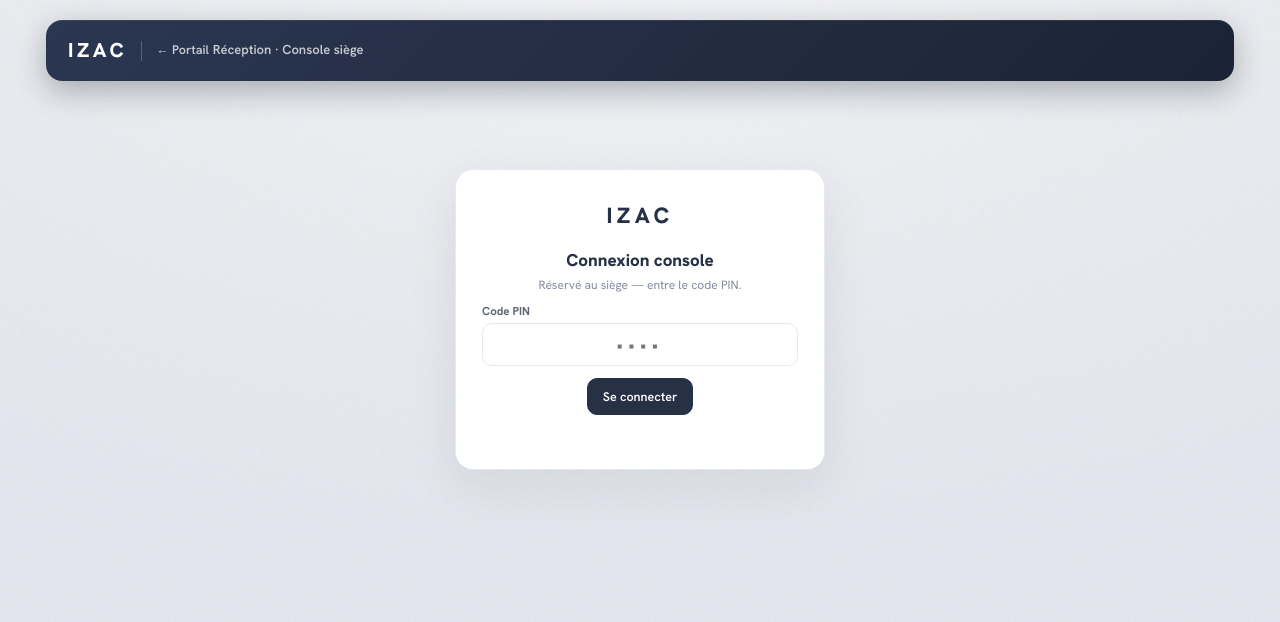
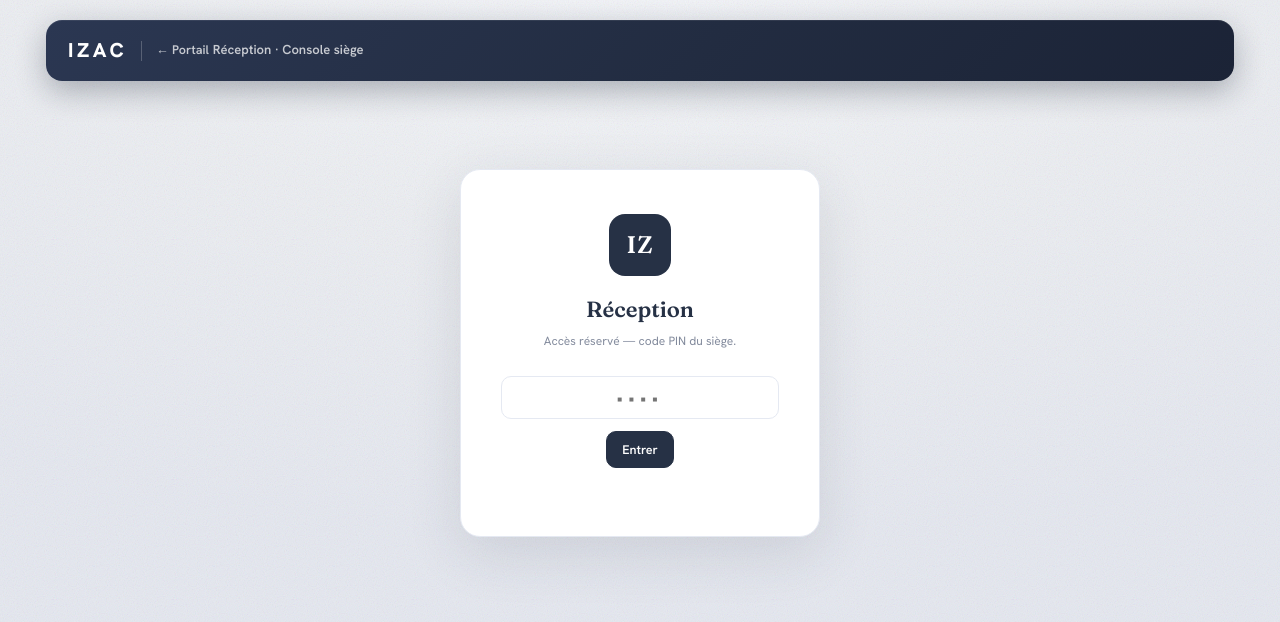
Before and after one commit to yytabares-glitch/izac-dashboard, a plain HTML site: page reception-admin.html in a window 1280 px wide. Shown: the top 622 px of the page. Drawn offline with nearby package versions, Linux system fonts and the light colour scheme.

Commit message:
Add files via upload

```diff
--- a/reception-admin.html
+++ b/reception-admin.html
@@ -6,7 +6,7 @@
 <title>Console réception — IZAC</title>
 <script src="https://cdn.jsdelivr.net/npm/@supabase/supabase-js@2"></script>
 <link rel="preconnect" href="https://fonts.googleapis.com"><link rel="preconnect" href="https://fonts.gstatic.com" crossorigin>
-<link href="https://fonts.googleapis.com/css2?family=Hanken+Grotesk:wght@400;500;600;700;800&display=swap" rel="stylesheet">
+<link href="https://fonts.googleapis.com/css2?family=Fraunces:opsz,wght@9..144,400;9..144,500;9..144,600&family=Hanken+Grotesk:wght@400;500;600;700;800&display=swap" rel="stylesheet">
 <style>
 *{box-sizing:border-box;-webkit-tap-highlight-color:transparent}
 :root{--bg:#EDEFF3;--ink:#263145;--ink2:#5b647a;--ink3:#828a9c;--line:#E5E9F2;--line2:#EEF1F6;--card:#fff;
@@ -82,9 +82,10 @@ tbody tr.lateRow{background:#fdf3f3} tbody tr.lateRow:hover{background:#fbe9e9}
 .muted{font-size:12px;color:var(--ink3)}
 .acc-set{display:flex;gap:6px;align-items:center}
 .acc-set input{width:84px;padding:6px 8px}
-#login{max-width:370px;margin:11vh auto 0;box-shadow:0 16px 50px rgba(20,22,27,.08);border-radius:18px;text-align:center;padding:30px 26px}
-#login .mark{display:block;font-size:22px;margin-bottom:16px;letter-spacing:.2em}
-#login h2{justify-content:center;font-size:17px}
+#login{max-width:360px;margin:11vh auto 0;box-shadow:0 16px 56px rgba(38,49,69,.12);border-radius:20px;text-align:center;padding:44px 40px}
+#login .login-logo{width:62px;height:62px;background:var(--ink);border-radius:16px;display:flex;align-items:center;justify-content:center;font-family:var(--serif,'Fraunces',Georgia,serif);font-size:24px;font-weight:600;color:#fff;letter-spacing:.04em;margin:0 auto 18px}
+#login h2{display:block;justify-content:center;font-family:var(--serif,'Fraunces',Georgia,serif);font-size:22px;font-weight:600;color:var(--ink);margin:0 0 6px}
+#login .desc{text-align:center;font-size:12px;margin-bottom:26px}
 #login input{text-align:center;letter-spacing:.3em;font-size:18px}
 .hide{display:none}
 .err{color:var(--red);font-size:12px;font-weight:600;margin-top:10px;min-height:14px}
@@ -103,11 +104,11 @@ tbody tr.lateRow{background:#fdf3f3} tbody tr.lateRow:hover{background:#fbe9e9}
     <div class="foot-log hide" id="footlog">Connecté · <a id="logout">se déconnecter</a></div></div>
 
   <div id="login" class="card">
-    <span class="mark">IZAC</span>
-    <h2>Connexion console</h2>
-    <div class="desc" style="text-align:center">Réservé au siège — entre le code PIN.</div>
-    <label style="text-align:left">Code PIN</label><input id="pin" type="password" inputmode="numeric" autocomplete="off" placeholder="••••">
-    <div class="row" style="justify-content:center"><button class="btn" id="loginBtn">Se connecter</button></div>
+    <div class="login-logo">IZ</div>
+    <h2>Réception</h2>
+    <div class="desc">Accès réservé — code PIN du siège.</div>
+    <input id="pin" type="password" inputmode="numeric" autocomplete="off" placeholder="••••" maxlength="12">
+    <div class="row" style="justify-content:center"><button class="btn" id="loginBtn">Entrer</button></div>
     <div class="err" id="loginErr"></div>
   </div>
 
```
Also changed, not shown: IZAC_Admin.html (+7 -5 lines), consommables-admin.html (+1 -1 lines), izac-transport.html (+1 -1 lines), meteo.html (+4 -4 lines).
